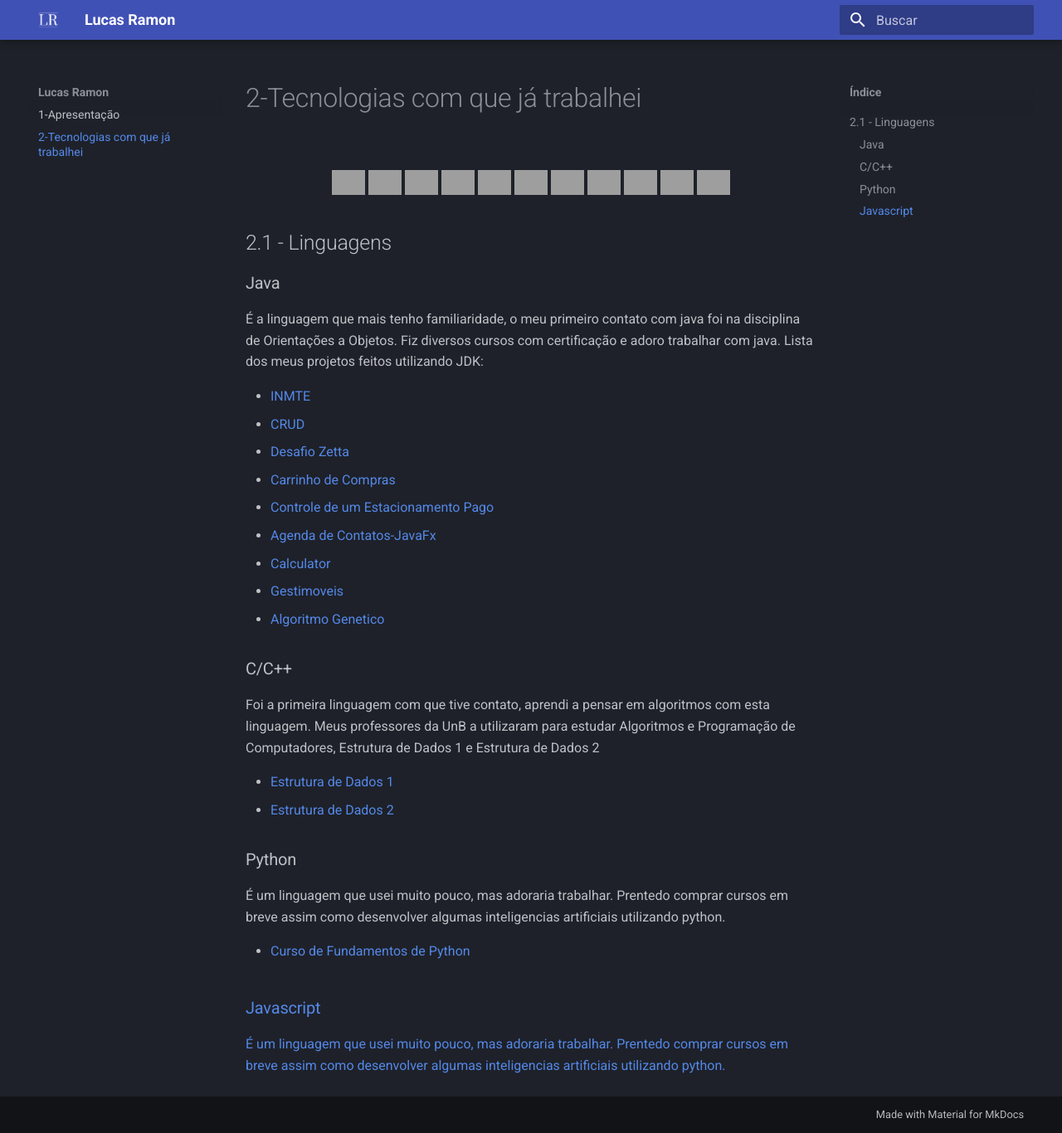
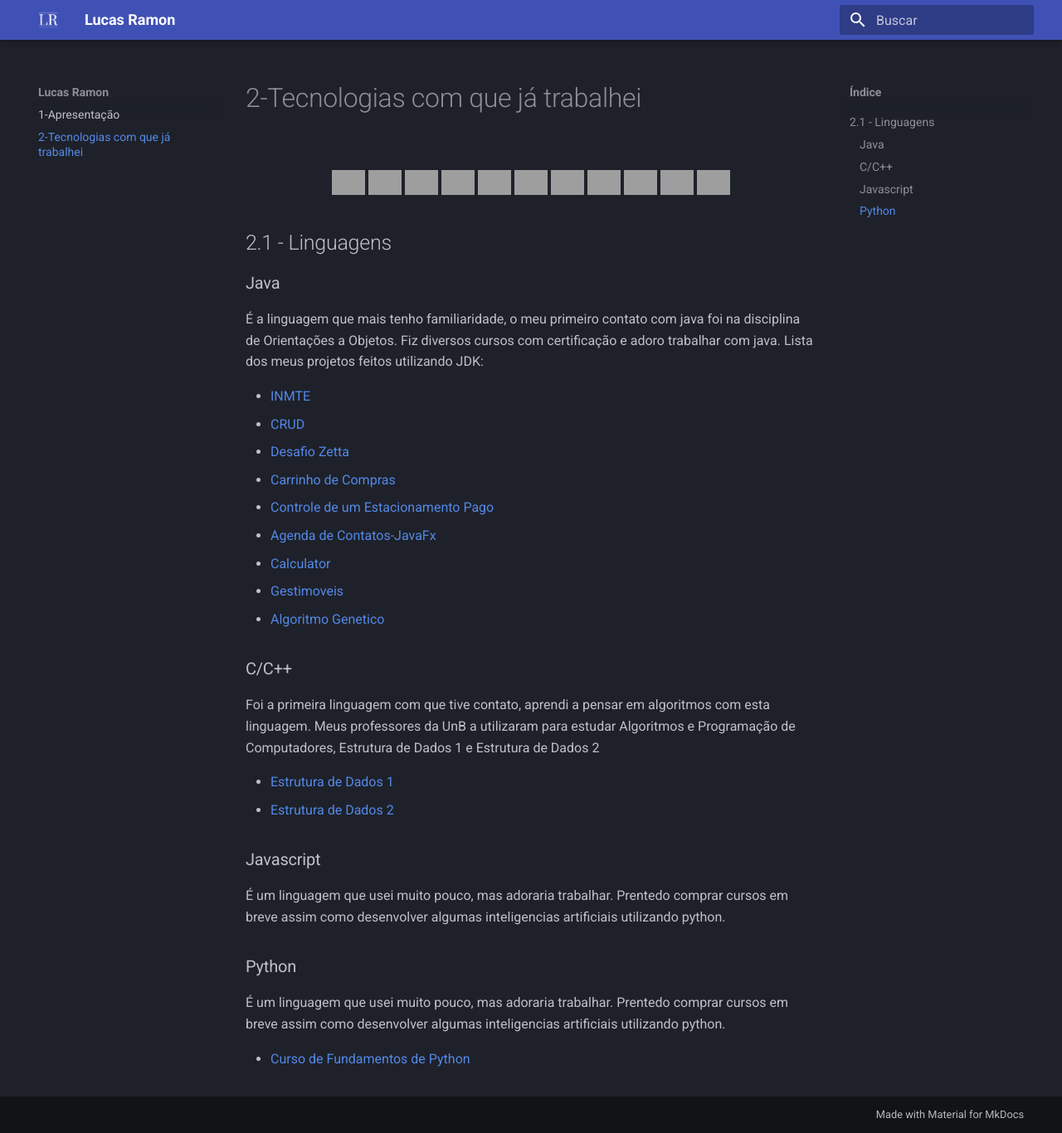
Before and after one commit to lramon2001/lramon2001.github.io, an MkDocs documentation site: the page built from docs/softskills.md, in a window 1280 px wide and 1366 px high, cut to the strip 0-1366 px from the top of the window. Shown: the whole strip at 83% size. Built offline with MkDocs 1.6.1 and Material for MkDocs 9.7.7, drawn with Linux system fonts in a browser that asks for light colours; part of the change alters nothing that is shown; grey boxes are pictures that could not be loaded.

```diff
--- a/docs/softskills.md
+++ b/docs/softskills.md
@@ -45,6 +45,10 @@
 <tr>
 </tr>
 
+### Javascript
+
+É um linguagem que usei muito pouco, mas adoraria trabalhar. Prentedo comprar cursos em breve assim como desenvolver algumas inteligencias artificiais utilizando python.
+
 ### Python
 
 É um linguagem que usei muito pouco, mas adoraria trabalhar. Prentedo comprar cursos em breve assim como desenvolver algumas inteligencias artificiais utilizando python.
@@ -52,7 +56,3 @@
 <ul>
   <li><a href="https://github.com/lramon2001/Python-Fundamentos">Curso de Fundamentos de Python <a/></li>
 </ul>
-
-### Javascript
-
-É um linguagem que usei muito pouco, mas adoraria trabalhar. Prentedo comprar cursos em breve assim como desenvolver algumas inteligencias artificiais utilizando python.
```
